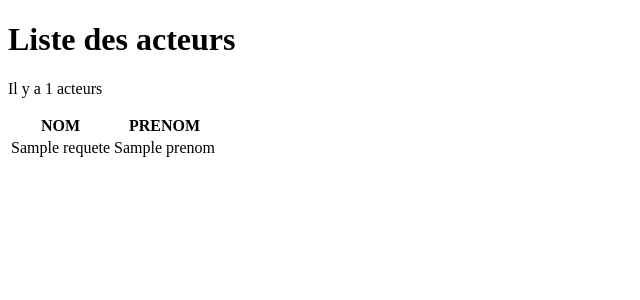
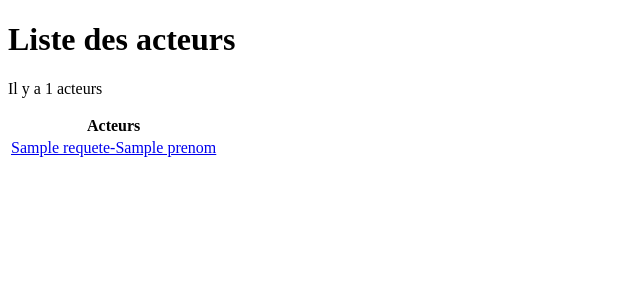
Before and after one commit to Hamdi-Abdelmaksoud/CINEMA, a PHP site: template view/listActeurs.php in a window 1280 px wide. Shown: the part 196-496 px from the top of the page, without its empty margins (0-640 px from the left). Run offline with PHP 8.4, Linux system fonts and the light colour scheme; the template is opened without the code that fills it: most values are stand-ins (such as "Sample title", 1, 10 or a date in 2020).

Commit message:
affiche liste acteurs comme liens vers info acteur

```diff
--- a/view/listActeurs.php
+++ b/view/listActeurs.php
@@ -6,16 +6,16 @@ ob_start(); ?>
 <table class="uk-table uk-table-striped">
     <thead>
         <tr>
-            <th>NOM</th>
-            <th>PRENOM</th>
+            <th>Acteurs</th>
+
         </tr>
     </thead>
     <tbody>
         <?php
         foreach ($requete->fetchAll() as $acteur) { ?>
             <tr>
-                <td><?= $acteur["nom"] ?></td>
-                <td><?= $acteur["prenom"] ?></td>
+                <td><a href="index.php?action=infoActeur&id=<?=$acteur['id_acteur']?>"><?= $acteur["nom"]."-".$acteur["prenom"]  ?></td>
+
             </tr>
         <?php } ?>
 
```
Also changed, not shown: controller/PersonneController.php (line endings or trailing spaces).
